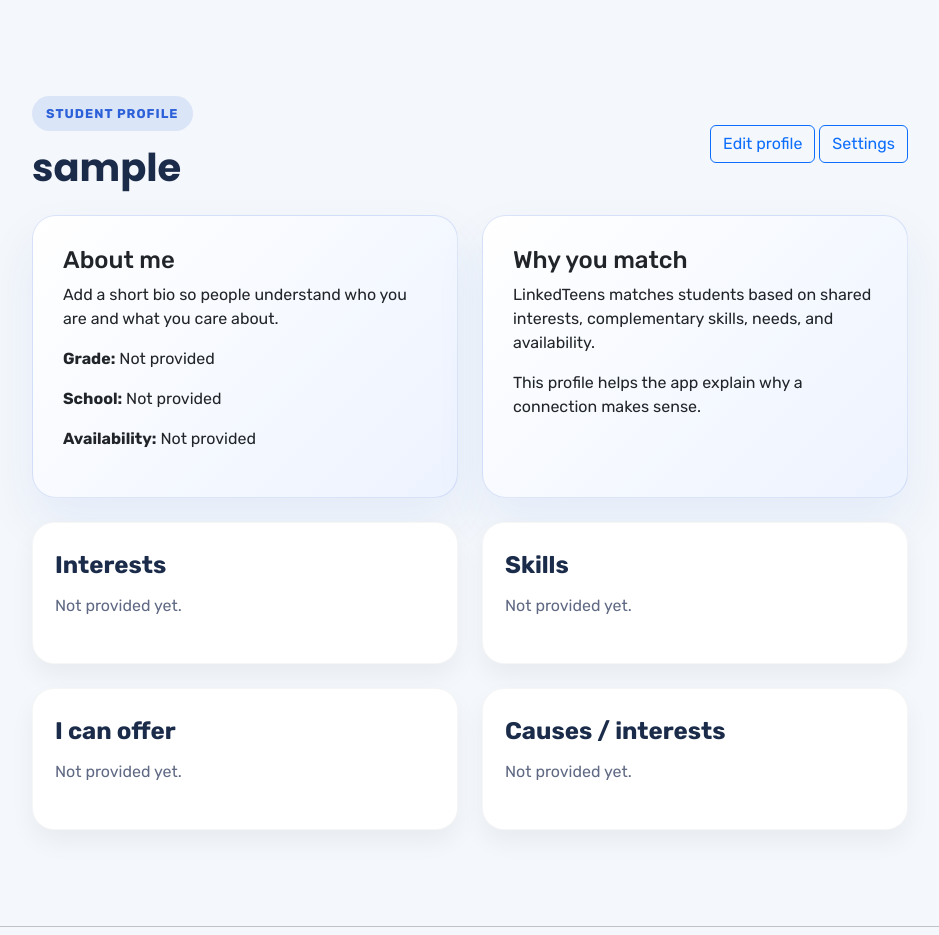
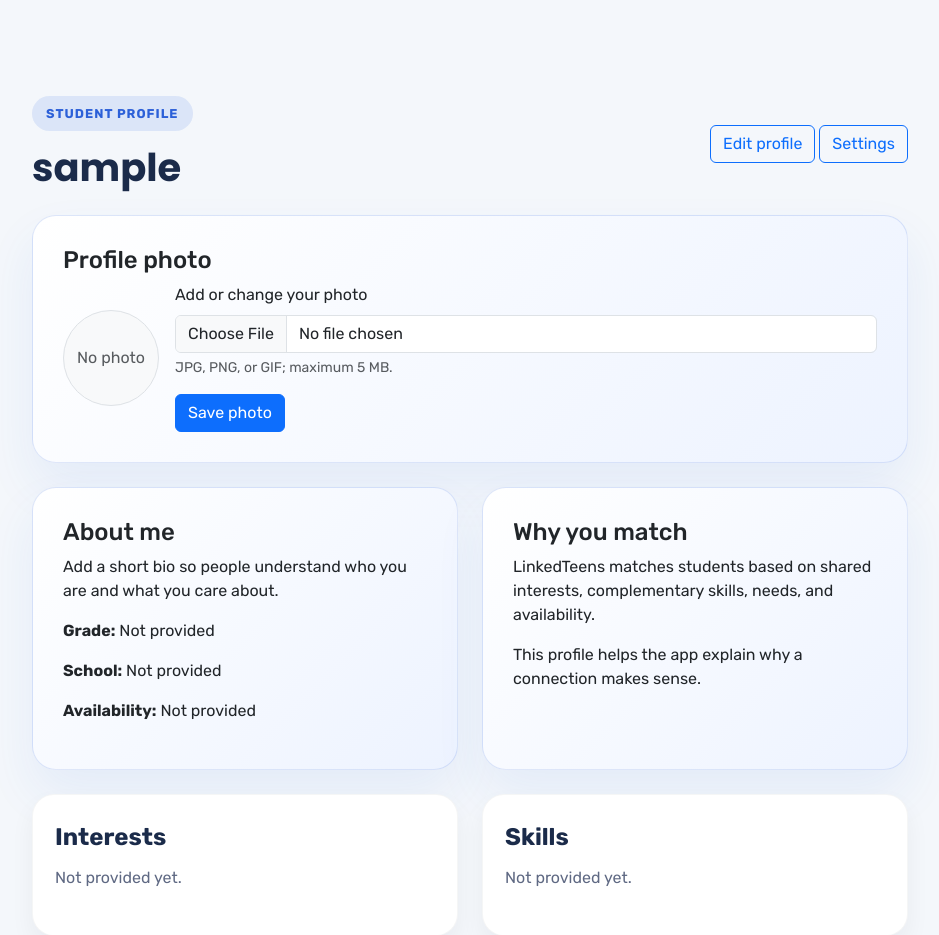
Before and after one commit to djimenez039/LinkedTeen, a Django app: page /accounts/profile/ in a window 1280 px wide. Shown: the part 56-991 px from the top of the page, without its empty margins (170-1109 px from the left). Run offline with Django 5.2, Linux system fonts and the light colour scheme; the visitor is signed in with stand-in values (Sample User, id 1); data comes from the database, SQL or seed files in the repository.

Commit message:
Add profile photo upload to user profile

```diff
--- a/accounts/forms.py
+++ b/accounts/forms.py
@@ -15,6 +15,25 @@ class CustomUserCreationForm(UserCreationForm):
     class Meta:
         model = get_user_model()
         fields = ('username', 'email', 'profile_photo')
+
+    def clean_profile_photo(self):
+        photo = self.cleaned_data.get('profile_photo')
+        if photo and photo.size > 5 * 1024 * 1024:
+            raise forms.ValidationError('Profile photo must be 5 MB or smaller.')
+        return photo
+
+
+class ProfilePhotoForm(forms.ModelForm):
+    profile_photo = forms.ImageField(
+        required=False,
+        label='Profile photo',
+        help_text='Optional. JPG, PNG, or GIF up to 5 MB.',
+        widget=forms.ClearableFileInput(attrs={'accept': 'image/*', 'class': 'form-control'}),
+    )
+
+    class Meta:
+        model = get_user_model()
+        fields = ('profile_photo',)
 
     def clean_profile_photo(self):
         photo = self.cleaned_data.get('profile_photo')
--- a/accounts/views.py
+++ b/accounts/views.py
@@ -4,7 +4,7 @@ from django.contrib.auth.decorators import login_required
 from django.shortcuts import redirect, render
 
 from clubs.constants import CLUB_CHOICES
-from .forms import CustomUserCreationForm, EmailOrUsernameAuthenticationForm
+from .forms import CustomUserCreationForm, EmailOrUsernameAuthenticationForm, ProfilePhotoForm
 from .models import StudentProfile
 
 INTEREST_OPTIONS = [
@@ -85,7 +85,12 @@ def onboarding_view(request):
 @login_required
 def profile_view(request):
     profile, _ = StudentProfile.objects.get_or_create(user=request.user)
-    return render(request, 'accounts/profile.html', {'profile': profile})
+    photo_form = ProfilePhotoForm(request.POST or None, request.FILES or None, instance=request.user)
+    if request.method == 'POST' and photo_form.is_valid():
+        photo_form.save()
+        messages.success(request, 'Your profile photo was updated.')
+        return redirect('accounts:profile')
+    return render(request, 'accounts/profile.html', {'profile': profile, 'photo_form': photo_form})
 
 
 @login_required
--- a/templates/accounts/profile.html
+++ b/templates/accounts/profile.html
@@ -7,10 +7,26 @@
             <span class="section-tag">Student profile</span>
             <h1 class="section-title mb-0">{{ profile.full_name|default:user.username }}</h1>
         </div>
-        {% if user.profile_photo %}
-        <img src="{{ user.profile_photo.url }}" alt="Profile photo" class="rounded-circle" width="96" height="96" style="object-fit: cover;">
-        {% endif %}
         <div><a href="{% url 'accounts:onboarding' %}" class="btn btn-outline-primary">Edit profile</a> <a href="{% url 'accounts:settings' %}" class="btn btn-outline-primary">Settings</a></div>
+    </div>
+
+    <div class="info-card mb-4">
+        <h4>Profile photo</h4>
+        <div class="d-flex flex-column flex-sm-row align-items-sm-center gap-3">
+            {% if user.profile_photo %}
+                <img src="{{ user.profile_photo.url }}" alt="Profile photo" class="rounded-circle" width="96" height="96" style="object-fit: cover;">
+            {% else %}
+                <div class="rounded-circle bg-light border d-flex align-items-center justify-content-center text-muted" style="width: 96px; height: 96px;">No photo</div>
+            {% endif %}
+            <form method="post" enctype="multipart/form-data" class="flex-grow-1">
+                {% csrf_token %}
+                <label for="id_profile_photo" class="form-label">Add or change your photo</label>
+                {{ photo_form.profile_photo }}
+                {% if photo_form.profile_photo.errors %}<div class="text-danger small mt-1">{{ photo_form.profile_photo.errors }}</div>{% endif %}
+                <div class="form-text">JPG, PNG, or GIF; maximum 5 MB.</div>
+                <button type="submit" class="btn btn-primary mt-3">Save photo</button>
+            </form>
+        </div>
     </div>
 
     <div class="row g-4">
```
Also changed, not shown: accounts/tests.py (+6 -10 lines).
